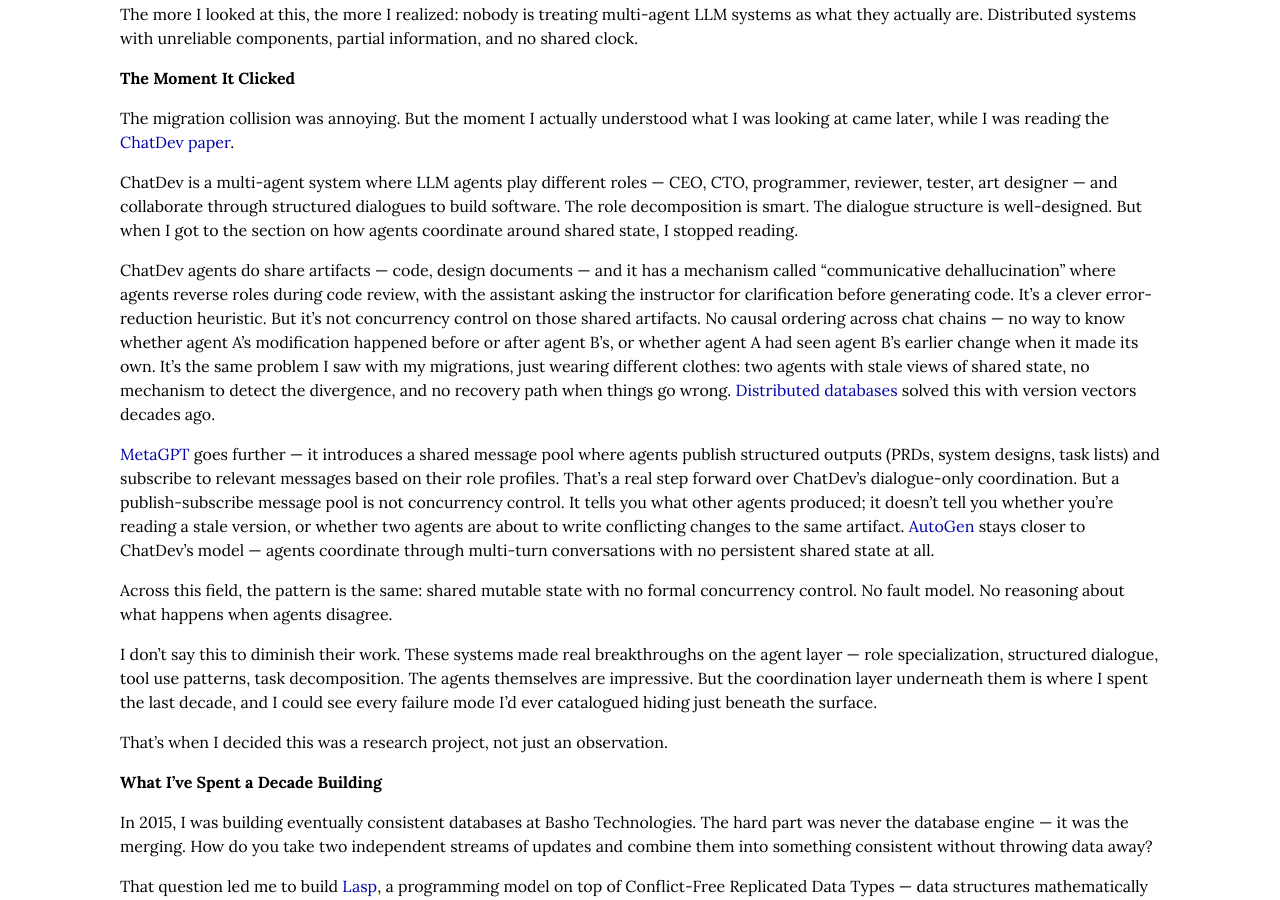
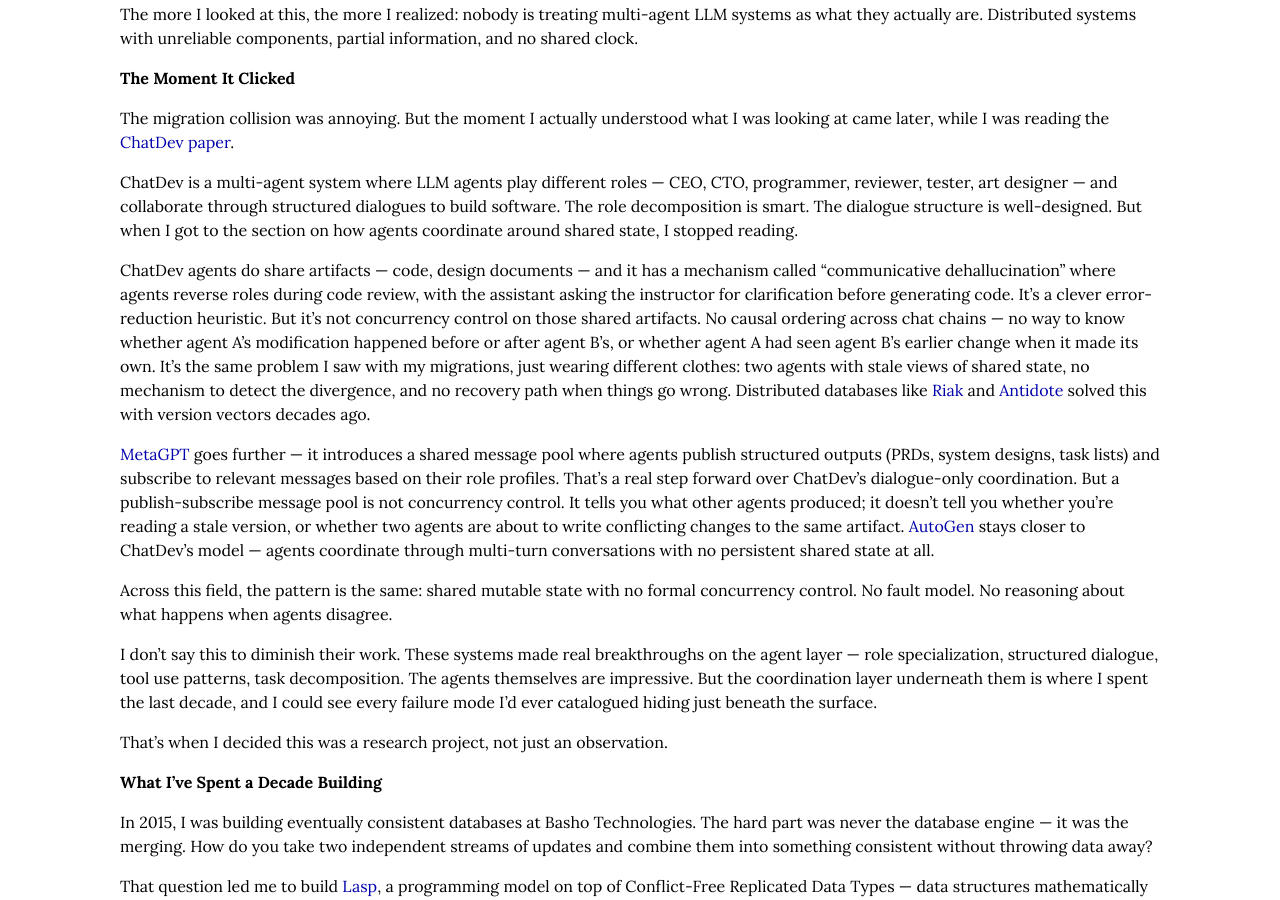
Before and after one commit to cmeiklejohn/cmeiklejohn.github.io, a Jekyll site: the page built from _posts/2026-03-30-caucus.markdown, in a window 1280 px wide and 900 px high, scrolled down 822 px. Built offline with Jekyll 4.4.1, drawn with Linux system fonts in a browser that asks for light colours; some web fonts are replaced.

Commit message:
Name Riak and Antidote as version vector examples
https://claude.ai/code/session_018mjBVoMgWwm8eLhnnMXsGy

```diff
--- a/_posts/2026-03-30-caucus.markdown
+++ b/_posts/2026-03-30-caucus.markdown
@@ -28,7 +28,7 @@ The migration collision was annoying. But the moment I actually understood what
 
 ChatDev is a multi-agent system where LLM agents play different roles — CEO, CTO, programmer, reviewer, tester, art designer — and collaborate through structured dialogues to build software. The role decomposition is smart. The dialogue structure is well-designed. But when I got to the section on how agents coordinate around shared state, I stopped reading.
 
-ChatDev agents do share artifacts — code, design documents — and it has a mechanism called "communicative dehallucination" where agents reverse roles during code review, with the assistant asking the instructor for clarification before generating code. It's a clever error-reduction heuristic. But it's not concurrency control on those shared artifacts. No causal ordering across chat chains — no way to know whether agent A's modification happened before or after agent B's, or whether agent A had seen agent B's earlier change when it made its own. It's the same problem I saw with my migrations, just wearing different clothes: two agents with stale views of shared state, no mechanism to detect the divergence, and no recovery path when things go wrong. [Distributed databases](https://docs.riak.com/riak/kv/latest/learn/concepts/causal-context/index.html) solved this with version vectors decades ago.
+ChatDev agents do share artifacts — code, design documents — and it has a mechanism called "communicative dehallucination" where agents reverse roles during code review, with the assistant asking the instructor for clarification before generating code. It's a clever error-reduction heuristic. But it's not concurrency control on those shared artifacts. No causal ordering across chat chains — no way to know whether agent A's modification happened before or after agent B's, or whether agent A had seen agent B's earlier change when it made its own. It's the same problem I saw with my migrations, just wearing different clothes: two agents with stale views of shared state, no mechanism to detect the divergence, and no recovery path when things go wrong. Distributed databases like [Riak](https://docs.riak.com/riak/kv/latest/learn/concepts/causal-context/index.html) and [Antidote](https://www.antidotedb.eu/) solved this with version vectors decades ago.
 
 [MetaGPT](https://arxiv.org/abs/2308.00352) goes further — it introduces a shared message pool where agents publish structured outputs (PRDs, system designs, task lists) and subscribe to relevant messages based on their role profiles. That's a real step forward over ChatDev's dialogue-only coordination. But a publish-subscribe message pool is not concurrency control. It tells you what other agents produced; it doesn't tell you whether you're reading a stale version, or whether two agents are about to write conflicting changes to the same artifact. [AutoGen](https://arxiv.org/abs/2308.08155) stays closer to ChatDev's model — agents coordinate through multi-turn conversations with no persistent shared state at all.
 
```
